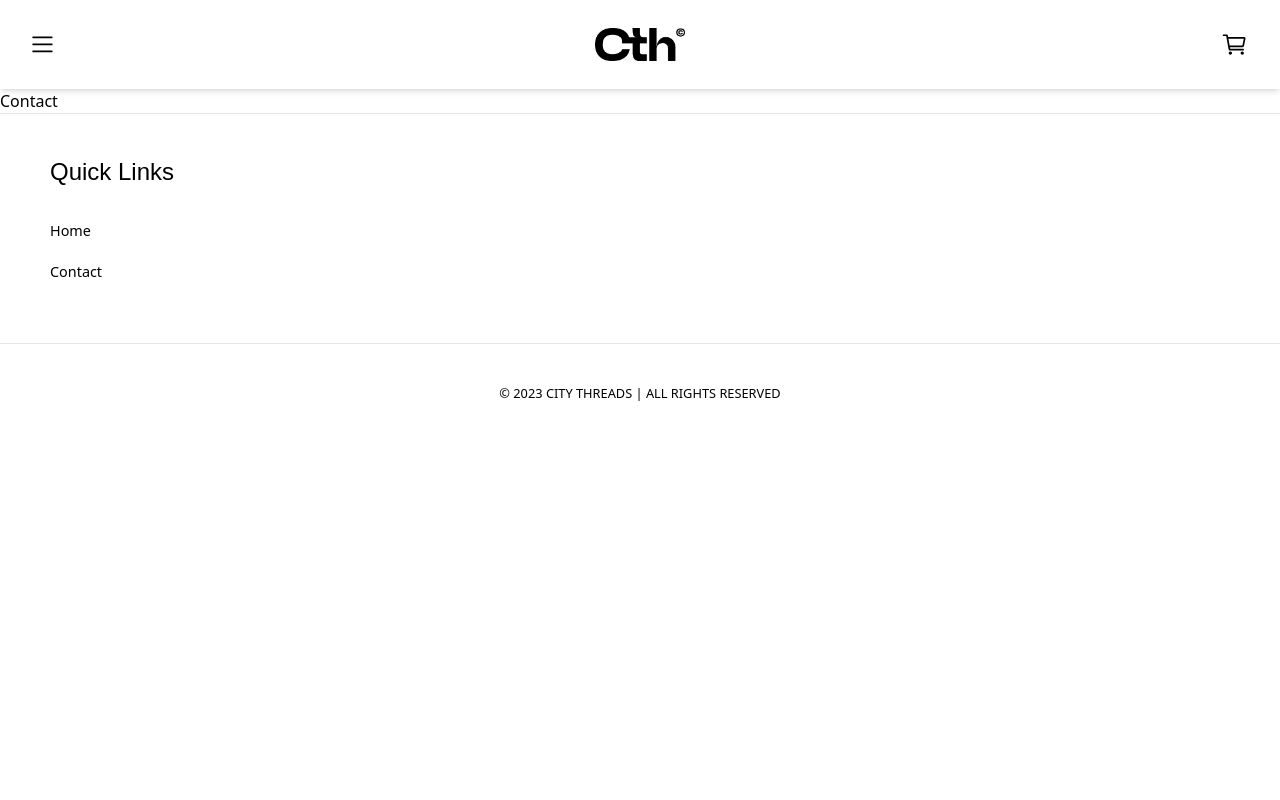
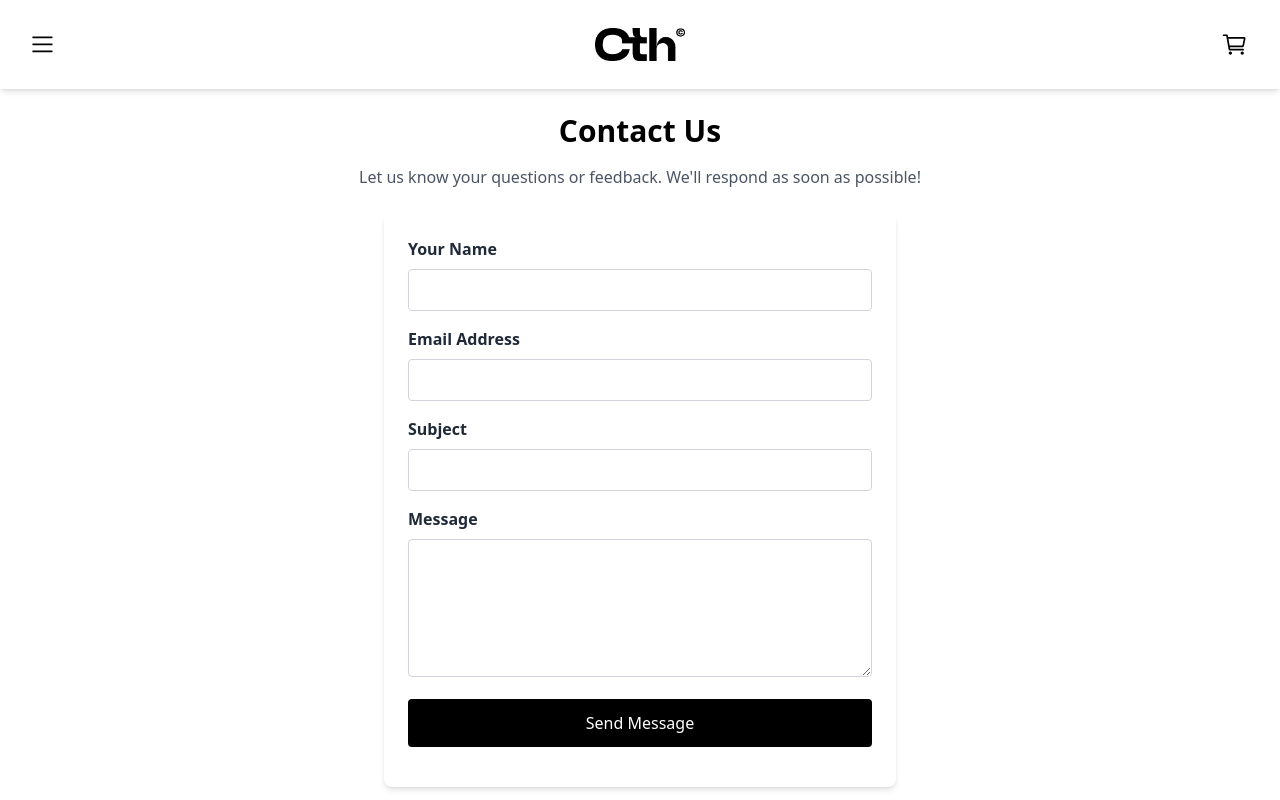
Before and after one commit to yousefelsobtasy/A_online_store, a Next.js app: page /contact in a window 1280 px wide. Shown: the top 800 px of the page. Built offline with nearby package versions, Linux system fonts and the light colour scheme.

Commit message:
25-11-24-12_15

```diff
--- a/app/contact/page.jsx
+++ b/app/contact/page.jsx
@@ -1,12 +1,233 @@
+'use client';
 
+import { useState } from 'react';
+import emailjs from 'emailjs-com';
 
-export const metadata = {
-    title: "Contact - City Threads",
-}
 const Contact = () => {
+    const [formData, setFormData] = useState({
+        name: '',
+        email: '',
+        subject: '',
+        message: '',
+    });
+    const [loading, setLoading] = useState(false);
+    const [success, setSuccess] = useState(false);
+    const [errors, setErrors] = useState({ name: '', email: '', subject: '' });
+
+    const handleChange = (e) => {
+        const { name, value } = e.target;
+        setFormData({ ...formData, [name]: value });
+
+        // Clear errors as the user types
+        setErrors((prev) => ({ ...prev, [name]: '' }));
+    };
+
+    const handleSubmit = (e) => {
+        e.preventDefault();
+
+        // Clear previous messages
+        setSuccess(false);
+        setLoading(true);
+
+        // Validate the form fields
+        const newErrors = {};
+        if (!formData.name) {
+            newErrors.name = 'Name is required.';
+        }
+        if (!formData.email.match(/^\S+@\S+\.\S+$/)) {
+            newErrors.email = 'Invalid email address.';
+        }
+        if (!formData.subject) {
+            newErrors.subject = 'Subject is required.';
+        }
+        if (!formData.message) {
+            newErrors.message = 'Message cannot be empty.';
+        }
+
+        if (Object.keys(newErrors).length > 0) {
+            setErrors(newErrors);
+            setLoading(false);
+            return;
+        }
+
+        // EmailJS integration
+        emailjs
+            .send(
+                'service_r4ina0h', // Replace with your EmailJS service ID
+                'template_0j7nrfy', // Replace with your EmailJS template ID
+                formData,
+                't5nEgCzBU4CpX3is5' // Replace with your EmailJS public key
+            )
+            .then(
+                () => {
+                    setSuccess(true);
+                    setFormData({ name: '', email: '', subject: '', message: '' }); // Reset form
+                },
+                (err) => {
+                    console.error('EmailJS Error:', err);
+                }
+            )
+            .finally(() => setLoading(false));
+    };
+
     return (
-        <div>Contact</div>
-    )
-}
+        <div className="container mx-auto p-4 sm:p-6">
+            <h1 className="text-2xl sm:text-3xl font-bold text-black mb-4 text-center">
+                Contact Us
+            </h1>
+            <p className="text-gray-600 text-center mb-6">
+                Let us know your questions or feedback. We'll respond as soon as possible!
+            </p>
 
-export default Contact
+            <form
+                onSubmit={handleSubmit}
+                className="max-w-lg mx-auto bg-white p-6 rounded-lg shadow-md"
+                aria-labelledby="contact-form-heading"
+            >
+                <div id="contact-form-heading" className="sr-only">
+                    Contact form to send questions or feedback via Email.
+                </div>
+
+                {/* Name Input */}
+                <div className="mb-4">
+                    <label
+                        htmlFor="name"
+                        className="block text-gray-800 font-semibold mb-2"
+                    >
+                        Your Name
+                    </label>
+                    <input
+                        type="text"
+                        id="name"
+                        name="name"
+                        value={formData.name}
+                        onChange={handleChange}
+                        className={`w-full px-4 py-2 border rounded focus:outline-none focus:ring-2 ${errors.name ? 'border-red-500 focus:ring-red-500' : 'border-gray-300 focus:ring-gray-600'
+                            }`}
+                        required
+                        aria-required="true"
+                        aria-label="Your full name"
+                    />
+                    {errors.name && (
+                        <p
+                            className="text-red-500 text-sm mt-1"
+                            role="alert"
+                            aria-live="assertive"
+                        >
+                            {errors.name}
+                        </p>
+                    )}
+                </div>
+
+                {/* Email Input */}
+                <div className="mb-4">
+                    <label
+                        htmlFor="email"
+                        className="block text-gray-800 font-semibold mb-2"
+                    >
+                        Email Address
+                    </label>
+                    <input
+                        type="email"
+                        id="email"
+                        name="email"
+                        value={formData.email}
+                        onChange={handleChange}
+                        className={`w-full px-4 py-2 border rounded focus:outline-none focus:ring-2 ${errors.email ? 'border-red-500 focus:ring-red-500' : 'border-gray-300 focus:ring-gray-600'
+                            }`}
+                        required
+                        aria-required="true"
+                        aria-label="Your email address"
+                    />
+                    {errors.email && (
+                        <p
+                            className="text-red-500 text-sm mt-1"
+                            role="alert"
+                            aria-live="assertive"
+                        >
+                            {errors.email}
+                        </p>
+                    )}
+                </div>
+
+                {/* Subject Input */}
+                <div className="mb-4">
+                    <label
+                        htmlFor="subject"
+                        className="block text-gray-800 font-semibold mb-2"
+                    >
+                        Subject
+                    </label>
+                    <input
+                        type="text"
+                        id="subject"
+                        name="subject"
+                        value={formData.subject}
+                        onChange={handleChange}
+                        className={`w-full px-4 py-2 border rounded focus:outline-none focus:ring-2 ${errors.subject ? 'border-red-500 focus:ring-red-500' : 'border-gray-300 focus:ring-gray-600'
+                            }`}
+                        required
+                        aria-required="true"
+                        aria-label="The subject of your message"
+                    />
+                    {errors.subject && (
+                        <p
+                            className="text-red-500 text-sm mt-1"
+                            role="alert"
+                            aria-live="assertive"
+                        >
+                            {errors.subject}
+                        </p>
+                    )}
+                </div>
+
+                {/* Message Input */}
+                <div className="mb-4">
+                    <label
+                        htmlFor="message"
+                        className="block text-gray-800 font-semibold mb-2"
+                    >
+                        Message
+                    </label>
+                    <textarea
+                        id="message"
+                        name="message"
+                        value={formData.message}
+                        onChange={handleChange}
+                        rows="5"
+                        className="w-full px-4 py-2 border border-gray-300 rounded focus:outline-none focus:ring-2 focus:ring-gray-600"
+                        required
+                        aria-required="true"
+                        aria-label="Your message or question"
+                    ></textarea>
+                </div>
+
+                {/* Submit Button */}
+                <div className="mb-4">
+                    <button
+                        type="submit"
+                        className={`w-full py-3 bg-black text-white font-medium rounded hover:bg-gray-800 transition duration-200
+                        ${loading ? 'opacity-75' : ''}`}
+                        disabled={loading}
+                        aria-label={loading ? 'Sending your message...' : 'Send your message'}
+                    >
+                        {loading ? 'Sending...' : 'Send Message'}
+                    </button>
+                </div>
+
+                {/* Success Message */}
+                {success && (
+                    <p
+                        className="text-green-600 text-center font-semibold"
+                        role="status"
+                        aria-live="polite"
+                    >
+                        Your message has been sent successfully!
+                    </p>
+                )}
+            </form>
+        </div>
+    );
+};
+
+export default Contact;
```
